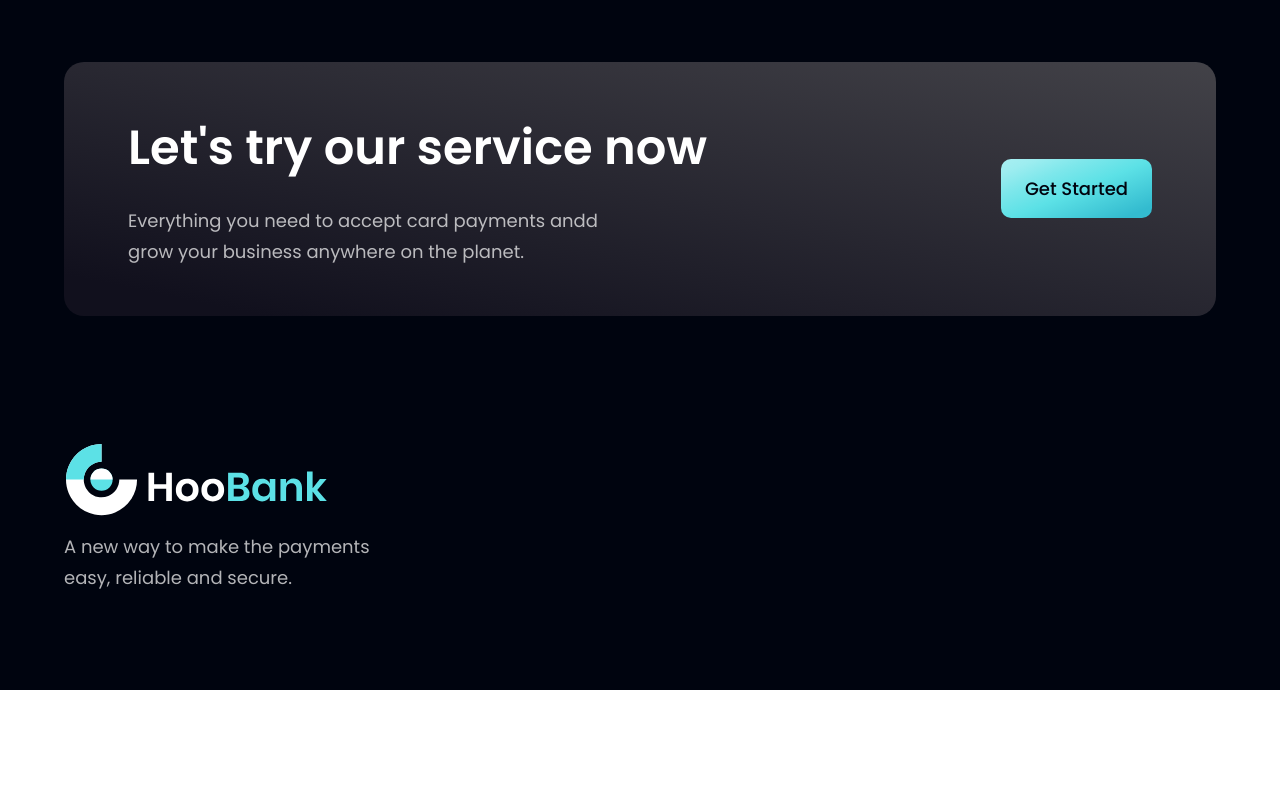
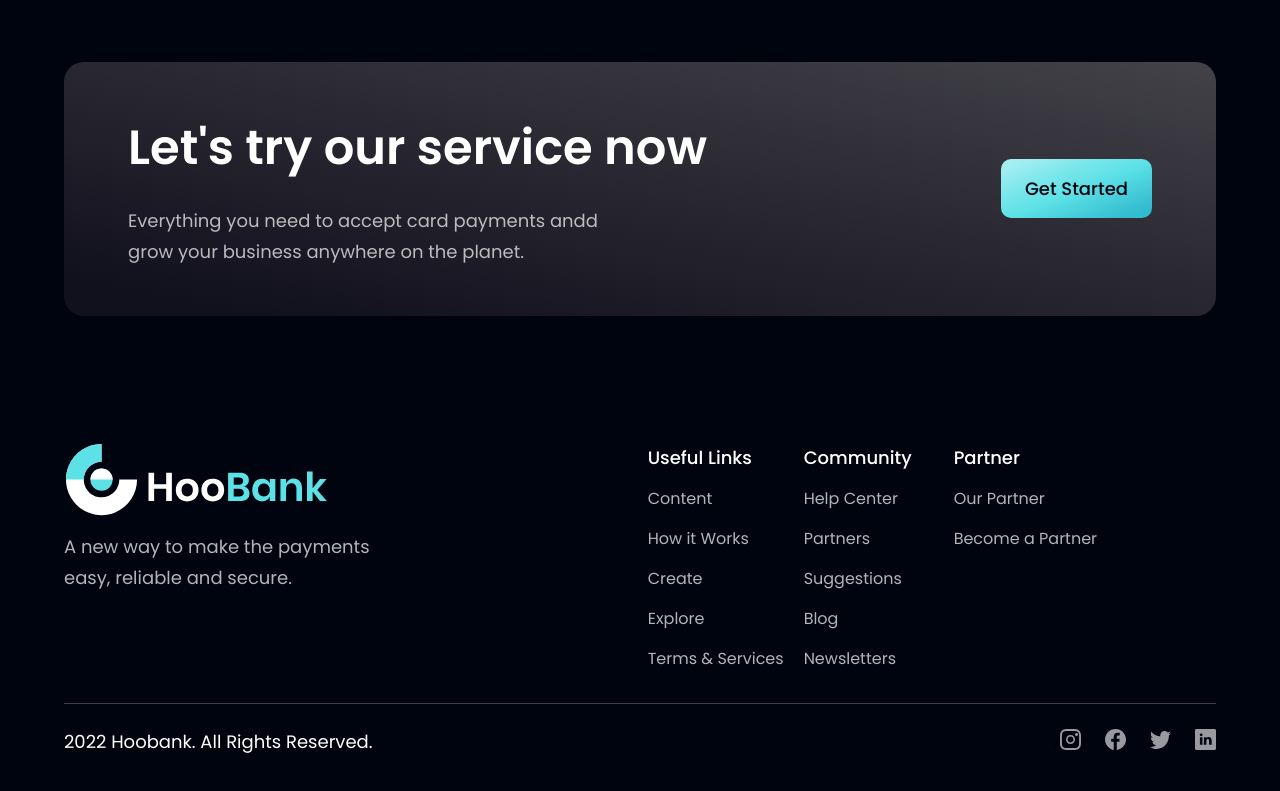
Before and after one commit to Anasxon7/Bank-website, a React (Vite) app: page / in a window 1280 px wide. Shown: the part 4075-4866 px from the top of the page. Before the commit the page ends 4765 px from the top, so only its background shows below. Built offline with nearby package versions, Linux system fonts and the light colour scheme.

Commit message:
footer section

```diff
--- a/src/components/Footer.jsx
+++ b/src/components/Footer.jsx
@@ -17,8 +17,40 @@
           {footerLinks.map((footerLink) => (
             <div key={footerLink.key} className='flex flex-col ss:my-0
              my-4 min-w-[150px]'>
+              <h4 className='font-poppins font-medium text-[18px] leading-[27px] text-white'>
+                {footerLink.title}
+              </h4>
+              <ul className='list-none mt-4 mr-5'>
+                {footerLink.links.map((link, index) => (
+                  <li key={link.name}
+                  className={`font-poppins font-normal text-[16px]
+                   leading-[24px] text-dimWhite hover:text-secondary cursor-pointer
+                    ${ index !== footerLink.links.length - 1 ? 'mb-4' : "mb-0"}`}>
+                    {link.name}
+                  </li>
+                ))}
+              </ul>
+            </div>
+          ))}
+        </div>
+      </div>
 
-            </div>
+      <div className='w-full flex justify-between items-center md:flex-row
+       flex-col pt-6 border-t-[1px] border-t-[#3F3E45]'>
+        <p className='font-poppins font-normal text-[18px] text-center
+        leading-[27px] text-white'>
+          2022 Hoobank. All Rights Reserved.
+        </p>
+        <div className='flex flex-row md:mt-0 mt-6'>/
+          {socialMedia.map((social, index) => (
+            <img
+            key={social.id}
+            src={social.icon}
+            alt={social.id}
+            className={`w-[21px] h-[21px] object-contain cursor-pointer
+            opacity-60 hover:opacity-100
+            ${index !== socialMedia.length -1 ? 'mr-6' : 'mr-0'}`}
+            />
           ))}
         </div>
       </div>
```
Also changed, not shown: src/App.jsx (line endings or trailing spaces).
